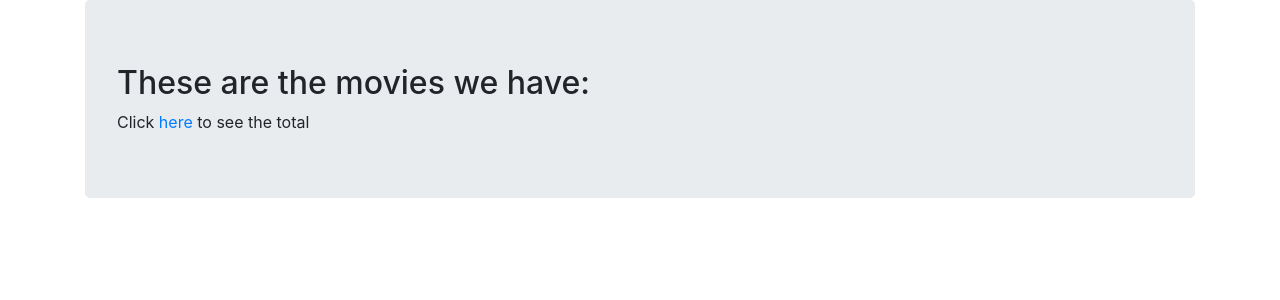
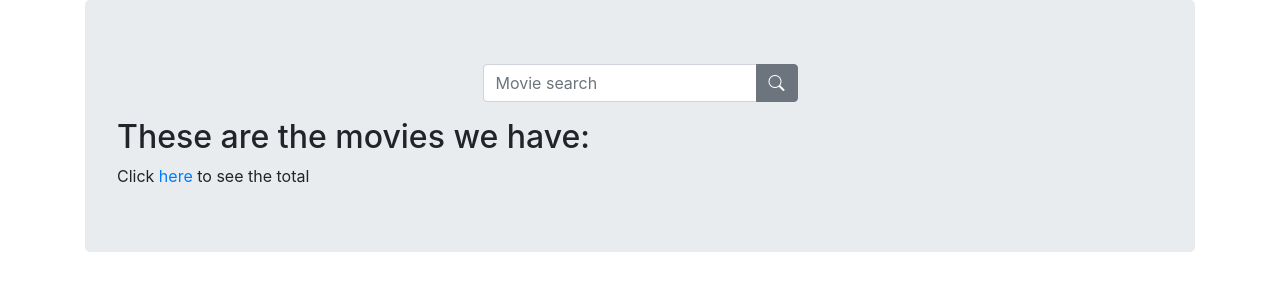
Before and after one commit to Lafaiet/holly-movies, a Django app: page /movies in a window 1280 px wide. Shown: the part 56-356 px from the top of the page. Run offline with Django 3.2, Linux system fonts and the light colour scheme; data that the repository does not hold is empty; some libraries are stand-ins or nearby versions.

Commit message:
Adding search functionality

```diff
--- a/hollymovies/viewer/templates/movies_list.html
+++ b/hollymovies/viewer/templates/movies_list.html
@@ -5,6 +5,23 @@
 {% if perms.viewer.add_movie %}
   Click <a href="{% url 'create_movie' %}">here</a> to create a new movie
 {% endif %}
+
+
+<div class="container">
+    <div class="row justify-content-center">
+
+        <form method="get">
+  <div class="input-group">
+    <input type="text" class="form-control" placeholder="Movie search" name="search">
+    <div class="input-group-append">
+      <button class="btn btn-secondary" type="submit">
+        <i class="bi bi-search"></i>
+      </button>
+    </div>
+  </div>
+        </form>
+    </div>
+</div>
 
 
 <h2>These are the movies we have:</h2>
--- a/hollymovies/viewer/views.py
+++ b/hollymovies/viewer/views.py
@@ -33,6 +33,18 @@ class MoviesList(ListView):
     template_name = 'movies_list.html'
     model = Movie
     context_object_name = 'movies'
+
+    def get_queryset(self):
+
+        search = self.request.GET.get('search', None)
+
+        if search:
+            queryset = Movie.objects.filter(title__contains=search)
+        else:
+            queryset = Movie.objects.all()
+
+        return queryset
+
 
 
 class CreateMovie(PermissionRequiredMixin, CreateView):
```
